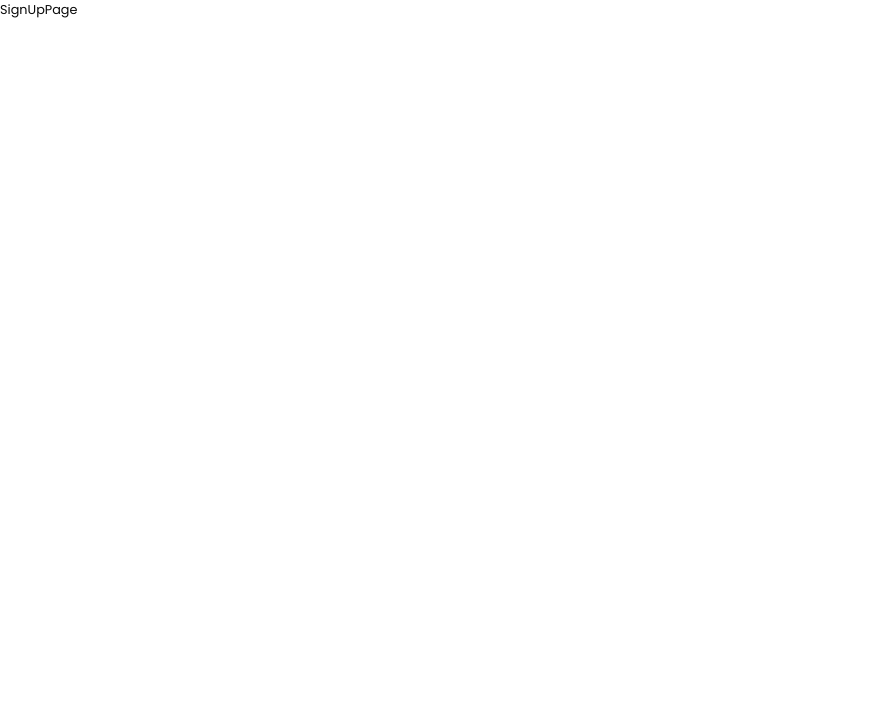
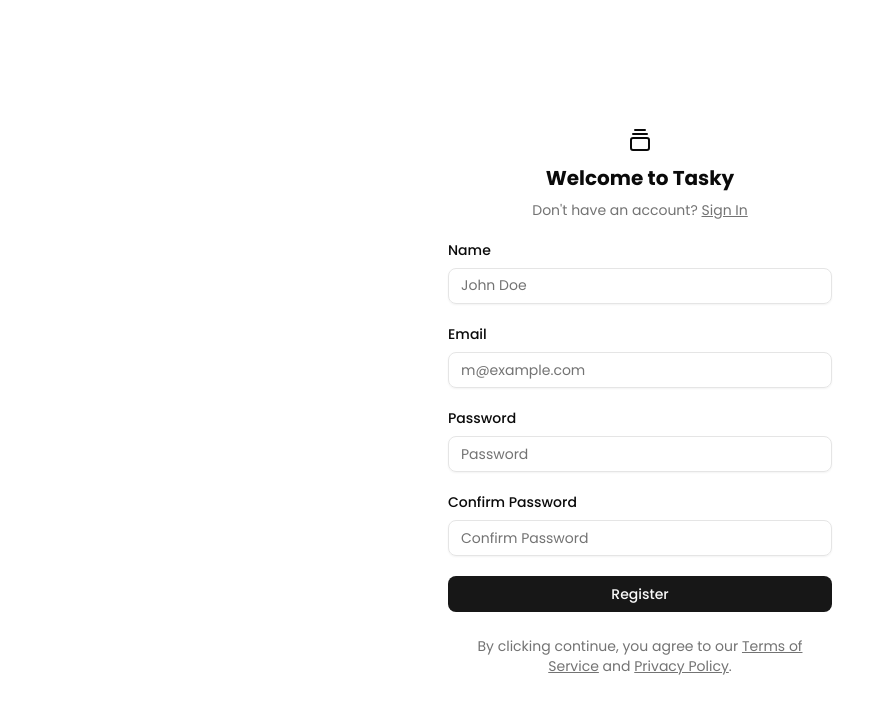
Before and after one commit to gbalekage/task-manager-app, a React (Vite) app in the folder client/: page /auth/sign-up in a window 1280 px wide. Shown: the top 714 px of the page, without its empty margins (0-895 px from the left). Built offline with nearby package versions, Linux system fonts and the light colour scheme.

Commit message:
sign in and sign up page ui

```diff
--- /dev/null
+++ b/client/src/components/forms/login-form.jsx
@@ -0,0 +1,89 @@
+import { GalleryVerticalEnd, Loader, Loader2 } from "lucide-react";
+
+import { cn } from "@/lib/utils";
+import { Button } from "@/components/ui/button";
+import { Input } from "@/components/ui/input";
+import { Link } from "react-router-dom";
+import { useState } from "react";
+
+export function LoginForm({ className, ...props }) {
+  const [loading, setLoading] = useState(false);
+
+  const handleLoading = async (e) => {
+    e.preventDefault();
+    setLoading(true);
+    try {
+    } catch (error) {
+    } finally {
+      setLoading(false);
+    }
+  };
+
+  return (
+    <div className={cn("flex flex-col gap-6", className)} {...props}>
+      <form className="space-y-5">
+        {/* Header */}
+        <div className="flex flex-col items-center gap-2 text-center">
+          <Link to="/" className="flex flex-col items-center gap-2 font-medium">
+            <div className="flex size-8 items-center justify-center rounded-md">
+              <GalleryVerticalEnd className="size-6" />
+            </div>
+            <span className="sr-only">Acme Inc.</span>
+          </Link>
+          <h1 className="text-xl font-bold">Welcome to Tasky</h1>
+          <p className="text-sm text-muted-foreground">
+            Don&apos;t have an account?{" "}
+            <Link to="/auth/sign-up" className="underline">
+              Sign up
+            </Link>
+          </p>
+        </div>
+
+        {/* Email */}
+        <div className="space-y-2">
+          <label htmlFor="email" className="text-sm font-medium">
+            Email
+          </label>
+          <Input
+            id="email"
+            type="email"
+            placeholder="m@example.com"
+            className={"mt-2"}
+            disabled={loading}
+          />
+        </div>
+
+        {/* Password */}
+        <div className="space-y-2">
+          <label htmlFor="password" className="text-sm font-medium">
+            Password
+          </label>
+          <Input
+            id="password"
+            type="password"
+            placeholder="Password"
+            className={"mt-2"}
+            disabled={loading}
+          />
+        </div>
+
+        {/* Submit */}
+        <Button type="submit" className="w-full" disabled={loading}>
+          {loading ? <Loader2 className="animate-spin size-4" /> : <>Login</>}
+        </Button>
+      </form>
+
+      <p className="px-6 text-center text-sm text-muted-foreground">
+        By clicking continue, you agree to our{" "}
+        <Link to="#" className="underline hover:text-foreground">
+          Terms of Service
+        </Link>{" "}
+        and{" "}
+        <Link to="#" className="underline hover:text-foreground">
+          Privacy Policy
+        </Link>
+        .
+      </p>
+    </div>
+  );
+}
--- /dev/null
+++ b/client/src/components/forms/register-form.jsx
@@ -0,0 +1,121 @@
+import { GalleryVerticalEnd, Loader, Loader2 } from "lucide-react";
+
+import { cn } from "@/lib/utils";
+import { Button } from "@/components/ui/button";
+import { Input } from "@/components/ui/input";
+import { Link } from "react-router-dom";
+import { useState } from "react";
+
+export function RegisterForm({ className, ...props }) {
+  const [loading, setLoading] = useState(false);
+
+  const handleLoading = async (e) => {
+    e.preventDefault();
+    setLoading(true);
+    try {
+    } catch (error) {
+    } finally {
+      setLoading(false);
+    }
+  };
+
+  return (
+    <div className={cn("flex flex-col gap-6", className)} {...props}>
+      <form className="space-y-5">
+        {/* Header */}
+        <div className="flex flex-col items-center gap-2 text-center">
+          <Link to="/" className="flex flex-col items-center gap-2 font-medium">
+            <div className="flex size-8 items-center justify-center rounded-md">
+              <GalleryVerticalEnd className="size-6" />
+            </div>
+            <span className="sr-only">Acme Inc.</span>
+          </Link>
+          <h1 className="text-xl font-bold">Welcome to Tasky</h1>
+          <p className="text-sm text-muted-foreground">
+            Don&apos;t have an account?{" "}
+            <Link to="/auth/sign-in" className="underline">
+              Sign In
+            </Link>
+          </p>
+        </div>
+
+        {/* Name */}
+        <div className="space-y-2">
+          <label htmlFor="email" className="text-sm font-medium">
+            Name
+          </label>
+          <Input
+            id="name"
+            type="name"
+            placeholder="John Doe"
+            className={"mt-2"}
+            disabled={loading}
+          />
+        </div>
+
+        {/* Email */}
+        <div className="space-y-2">
+          <label htmlFor="email" className="text-sm font-medium">
+            Email
+          </label>
+          <Input
+            id="email"
+            type="email"
+            placeholder="m@example.com"
+            className={"mt-2"}
+            disabled={loading}
+          />
+        </div>
+
+        {/* Password */}
+        <div className="space-y-2">
+          <label htmlFor="password" className="text-sm font-medium">
+            Password
+          </label>
+          <Input
+            id="password"
+            type="password"
+            placeholder="Password"
+            className={"mt-2"}
+            disabled={loading}
+          />
+        </div>
+
+        {/* Password */}
+        <div className="space-y-2">
+          <label htmlFor="password" className="text-sm font-medium">
+            Confirm Password
+          </label>
+          <Input
+            id="confirm_password"
+            type="password"
+            placeholder="Confirm Password"
+            className={"mt-2"}
+            disabled={loading}
+          />
+        </div>
+
+        {/* Submit */}
+        <Button type="submit" className="w-full" disabled={loading}>
+          {loading ? (
+            <Loader2 className="animate-spin size-4" />
+          ) : (
+            <>Register</>
+          )}
+        </Button>
+      </form>
+
+      <p className="px-6 text-center text-sm text-muted-foreground">
+        By clicking continue, you agree to our{" "}
+        <Link to="#" className="underline hover:text-foreground">
+          Terms of Service
+        </Link>{" "}
+        and{" "}
+        <Link to="#" className="underline hover:text-foreground">
+          Privacy Policy
+        </Link>
+        .
+      </p>
+    </div>
+  );
+}
--- a/client/src/components/ui/button.jsx
+++ b/client/src/components/ui/button.jsx
@@ -1,11 +1,11 @@
-import * as React from "react"
-import { Slot } from "@radix-ui/react-slot"
+import * as React from "react";
+import { Slot } from "@radix-ui/react-slot";
 import { cva } from "class-variance-authority";
 
-import { cn } from "@/lib/utils"
+import { cn } from "@/lib/utils";
 
 const buttonVariants = cva(
-  "inline-flex items-center justify-center gap-2 whitespace-nowrap rounded-md text-sm font-medium transition-all disabled:pointer-events-none disabled:opacity-50 [&_svg]:pointer-events-none [&_svg:not([class*='size-'])]:size-4 shrink-0 [&_svg]:shrink-0 outline-none focus-visible:border-ring focus-visible:ring-ring/50 focus-visible:ring-[3px] aria-invalid:ring-destructive/20 dark:aria-invalid:ring-destructive/40 aria-invalid:border-destructive",
+  "inline-flex items-center  cursor-pointer justify-center gap-2 whitespace-nowrap rounded-md text-sm font-medium transition-all disabled:pointer-events-none disabled:opacity-50 [&_svg]:pointer-events-none [&_svg:not([class*='size-'])]:size-4 shrink-0 [&_svg]:shrink-0 outline-none focus-visible:border-ring focus-visible:ring-ring/50 focus-visible:ring-[3px] aria-invalid:ring-destructive/20 dark:aria-invalid:ring-destructive/40 aria-invalid:border-destructive",
   {
     variants: {
       variant: {
@@ -34,23 +34,18 @@
       size: "default",
     },
   }
-)
+);
 
-function Button({
-  className,
-  variant,
-  size,
-  asChild = false,
-  ...props
-}) {
-  const Comp = asChild ? Slot : "button"
+function Button({ className, variant, size, asChild = false, ...props }) {
+  const Comp = asChild ? Slot : "button";
 
   return (
     <Comp
       data-slot="button"
       className={cn(buttonVariants({ variant, size, className }))}
-      {...props} />
+      {...props}
+    />
   );
 }
 
-export { Button, buttonVariants }
+export { Button, buttonVariants };
--- a/client/src/pages/auth/sign-in.jsx
+++ b/client/src/pages/auth/sign-in.jsx
@@ -1,7 +1,14 @@
+import { LoginForm } from "@/components/forms/login-form";
 import React from "react";
 
 const SignInPage = () => {
-  return <div>SignInPage</div>;
+  return (
+    <div className="bg-background flex min-h-svh flex-col items-center justify-center gap-6 p-6 md:p-10">
+      <div className="w-full max-w-sm">
+        <LoginForm />
+      </div>
+    </div>
+  );
 };
 
 export default SignInPage;
--- a/client/src/pages/auth/sign-up.jsx
+++ b/client/src/pages/auth/sign-up.jsx
@@ -1,7 +1,14 @@
+import { RegisterForm } from "@/components/forms/register-form";
 import React from "react";
 
 const SignUpPage = () => {
-  return <div>SignUpPage</div>;
+  return (
+    <div className="bg-background flex min-h-svh flex-col items-center justify-center gap-6 p-6 md:p-10">
+      <div className="w-full max-w-sm">
+        <RegisterForm />
+      </div>
+    </div>
+  );
 };
 
 export default SignUpPage;
```
